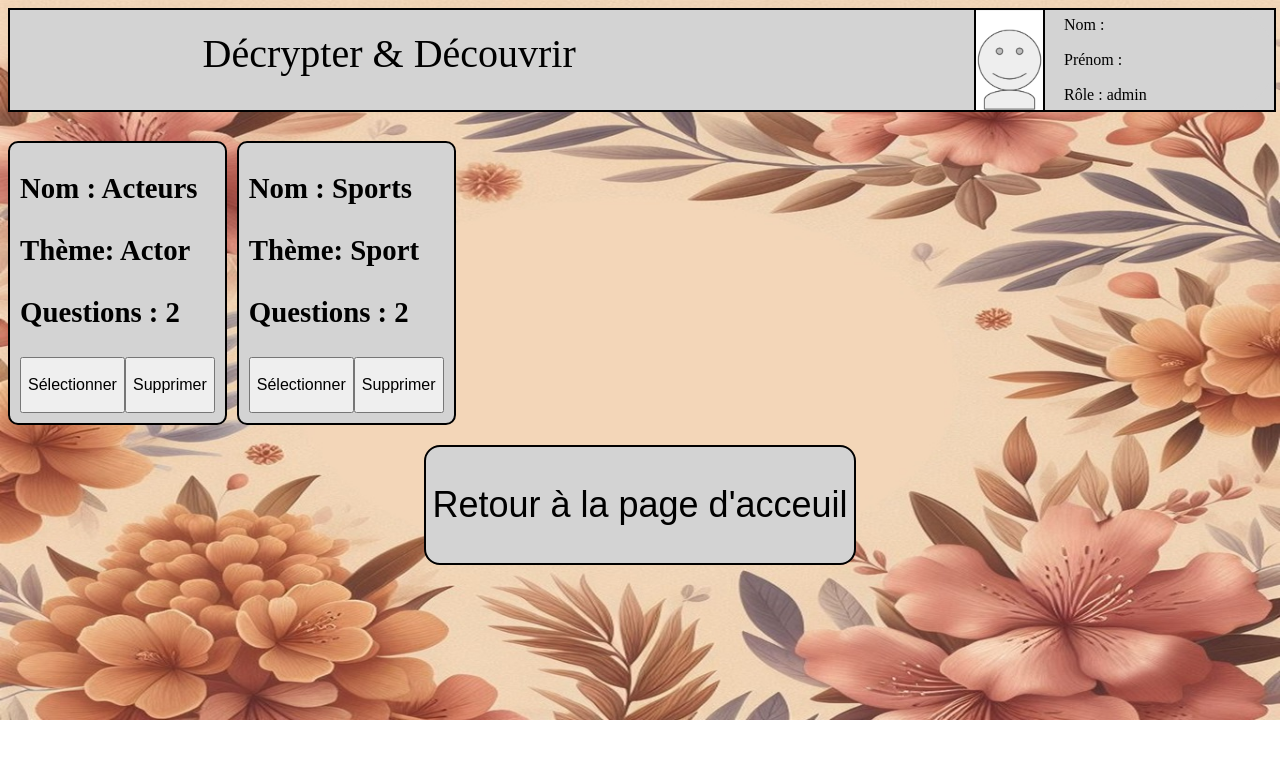
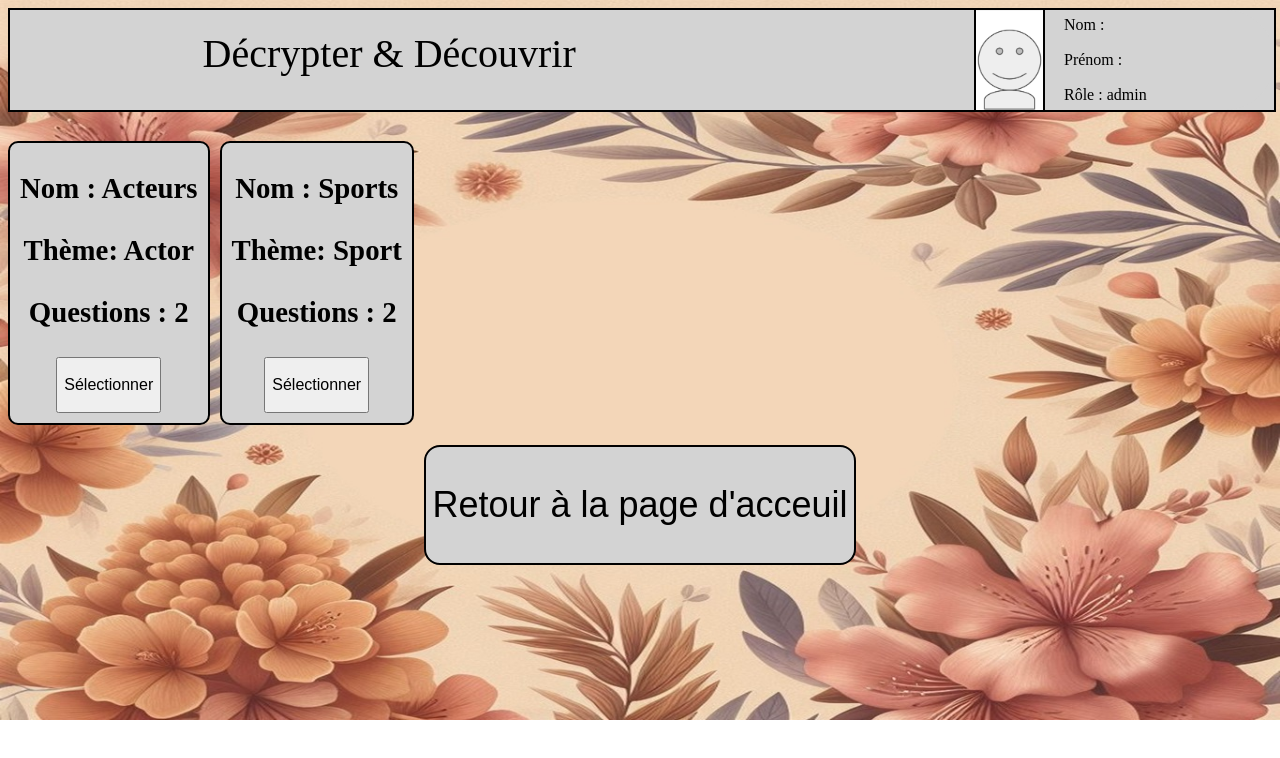
Before and after one commit to 2019-2020-ps6/2023-2024-ps6-dndeveloppers, an Angular app in the folder front-end/: page /home/listQuiz in a window 1280 px wide. Shown: the top 758 px of the page. Built offline with nearby package versions, Linux system fonts and the light colour scheme.

Commit message:
#76 feat enlever le bouton supprimer un quiz dans choixQuiz

```diff
--- a/front-end/src/app/quiz/choixQuiz/choixQuiz.component.html
+++ b/front-end/src/app/quiz/choixQuiz/choixQuiz.component.html
@@ -5,5 +5,4 @@
         <span><app-texteAdaptatif texte="Questions : {{quiz.questions.length}}"></app-texteAdaptatif></span>
     </h2>
     <button class="button-card" [routerLink]="['app-quiz',quiz.name]"  (click)="selectQuiz(this.quiz)"><app-texteAdaptatif texte="Sélectionner"></app-texteAdaptatif></button>
-    <button class="button-card" (click)="delete(this.quiz)"><app-texteAdaptatif texte="Supprimer"></app-texteAdaptatif></button>
 </div>
--- a/front-end/src/app/quiz/choixQuiz/choixQuiz.component.scss
+++ b/front-end/src/app/quiz/choixQuiz/choixQuiz.component.scss
@@ -8,4 +8,5 @@
     padding-left: 10px;
     padding-right: 10px;
     padding-bottom: 10px;
+    text-align: center;
 }
--- a/front-end/src/app/quiz/choixQuiz/choixQuiz.component.ts
+++ b/front-end/src/app/quiz/choixQuiz/choixQuiz.component.ts
@@ -11,12 +11,6 @@ import { QuizService } from "src/services/quiz.service";
 export class ChoixQuizComponent implements OnInit {
   @Input()
   quiz: Quiz | undefined;
-
-  //@Output()
-  //quizSelected: EventEmitter<boolean> = new EventEmitter<boolean>();
-
-  //@Output()
-  //deleteQuiz: EventEmitter<Quiz> = new EventEmitter<Quiz>();
 
   constructor(private router: Router,public quizService: QuizService) {
   }
```
